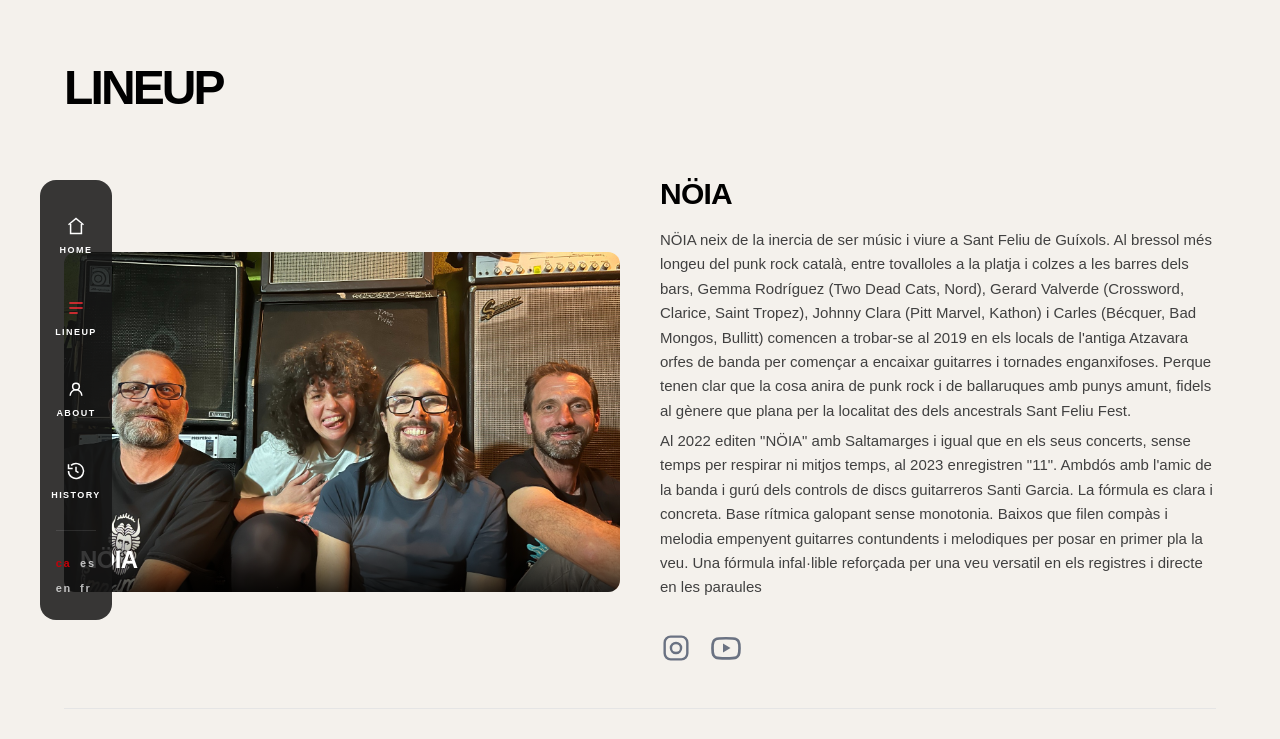
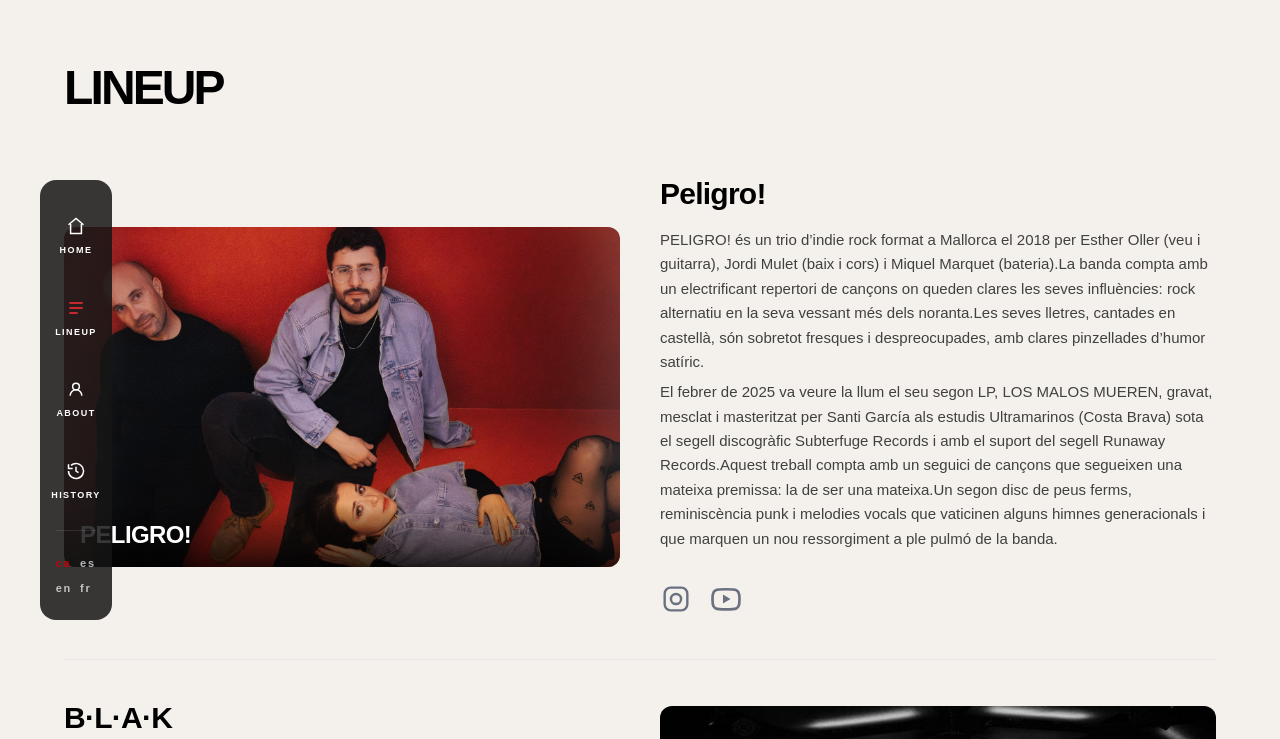
Before and after one commit to akustikoa/actitudfest, a React (Vite) app: page /lineup in a window 1280 px wide. Shown: the top 739 px of the page. Built offline with nearby package versions, Linux system fonts and the light colour scheme.

Commit message:
second day_ peligro, blak pigeon island canceled, deleted lineup order

```diff
--- a/src/data/artists.js
+++ b/src/data/artists.js
@@ -1,23 +1,61 @@
 export const artists = [
   {
-    id: 'atakdeuforia',
+    id: 'peligro',
     isAnnounced: true,
     name: {
-      ca: "Atak d'Eufòria ",
-      es: "Atak d'Eufòria ",
-      en: "Atak d'Eufòria ",
-      fr: "Atak d'Eufòria ",
+      ca: 'Peligro!',
+      es: 'Peligro!',
+      en: 'Peligro!',
+      fr: 'Peligro!',
     },
     tag: 'Just Announced',
     description: {
-      ca: 'Atak d’Eufòria es forma a inicis dels noranta per plegar a finals de la dècada. 30 anys després es treuen la pols per tornar en format trio i amb un grapat de temes carregats d’energia punk rock, sense oblidar les melodies.',
-      es: 'Atak d’Eufòria se forma a principios de los noventa para disolverse a finales de la década. 30 años después se sacuden el polvo para volver en formato trío y con un puñado de temas cargados de energía punk rock, sin olvidar las melodías.',
-      en: 'Atak d’Eufòria was formed in the early nineties and split up at the end of the decade. 30 years later, they return as a trio with a handful of songs full of punk rock energy, without forgetting the melodies.',
-      fr: 'Atak d’Eufòria se forme au début des années quatre-vingt-dix pour se séparer à la fin de la décennie. 30 ans plus tard, ils reprennent du service en format trio avec une poignée de morceaux chargés d’énergie punk rock, sans oublier les mélodies.',
+      ca: `PELIGRO! és un trio d’indie rock format a Mallorca el 2018 per Esther Oller (veu i guitarra), Jordi Mulet (baix i cors) i Miquel Marquet (bateria).La banda compta amb un electrificant repertori de cançons on queden clares les seves influències: rock alternatiu en la seva vessant més dels noranta.Les seves lletres, cantades en castellà, són sobretot fresques i despreocupades, amb clares pinzellades d’humor satíric.
+El febrer de 2025 va veure la llum el seu segon LP, LOS MALOS MUEREN, gravat, mesclat i masteritzat per Santi García als estudis Ultramarinos (Costa Brava) sota el segell discogràfic Subterfuge Records i amb el suport del segell Runaway Records.Aquest treball compta amb un seguici de cançons que segueixen una mateixa premissa: la de ser una mateixa.Un segon disc de peus ferms, reminiscència punk i melodies vocals que vaticinen alguns himnes generacionals i que marquen un nou ressorgiment a ple pulmó de la banda.`,
+      es: `PELIGRO! es un trío de indie rock formado en Mallorca en 2018 por Esther Oller (voz y guitarra), Jordi Mulet (bajo y coros) y Miquel Marquet (batería).
+La banda cuenta con un electrizante repertorio de canciones donde quedan claras sus influencias: rock alternativo en su vertiente más noventera.
+Sus letras, cantadas en castellano, son sobre todo frescas y desenfadadas, con claras pinceladas de humor satírico.
+En febrero de 2025 vio la luz su segundo LP, LOS MALOS MUEREN, grabado, mezclado y masterizado por Santi García en los estudios Ultramarinos (Costa Brava) bajo el sello Subterfuge Records y con el apoyo de Runaway Records.Este trabajo reúne una serie de canciones que siguen una misma premisa: la de ser una misma.Un segundo disco con paso firme, reminiscencias punk y melodías vocales que anticipan algunos himnos generacionales y marcan un nuevo resurgir de la banda.`,
+      en: `PELIGRO! is an indie rock trio formed in Mallorca in 2018 by Esther Oller (vocals and guitar), Jordi Mulet (bass and backing vocals) and Miquel Marquet (drums).The band delivers an electrifying repertoire where their influences are clear: alternative rock in its most nineties-driven form.Their lyrics, sung in Spanish, are fresh and carefree, with touches of satirical humor.
+In February 2025, they released their second LP, LOS MALOS MUEREN, recorded, mixed and mastered by Santi García at Ultramarinos studios (Costa Brava) under Subterfuge Records with support from Runaway Records.This work features a collection of songs built around the same idea: being oneself.
+A second album with firm footing, punk reminiscences and vocal melodies that hint at generational anthems and mark a powerful resurgence for the band.`,
+      fr: `PELIGRO! est un trio d’indie rock formé à Majorque en 2018 par Esther Oller (chant et guitare), Jordi Mulet (basse et chœurs) et Miquel Marquet (batterie).Le groupe propose un répertoire électrisant où leurs influences sont claires : un rock alternatif aux accents très années quatre-vingt-dix.Leurs paroles, chantées en espagnol, sont fraîches et décontractées, avec des touches d’humour satirique.
+En février 2025, ils ont sorti leur deuxième LP, LOS MALOS MUEREN, enregistré, mixé et masterisé par Santi García aux studios Ultramarinos (Costa Brava) sous le label Subterfuge Records avec le soutien de Runaway Records.Cet album suit une même idée : rester fidèle à soi-même.Un second disque solide, aux réminiscences punk et aux mélodies vocales annonçant des hymnes générationnels et marquant un nouveau souffle pour le groupe.`,
     },
-    image: '/bands/atakdeuforia.png',
-    youtube: 'https://youtu.be/g1sAcpv6J1Q?is=DJjsy3gzZjMJGlaz',
-    instagram: '',
+    image: '/bands/peligro.jpeg',
+    youtube: 'https://youtu.be/kz6G3GWnZ-U?si=h1nG5Vhy4Ki4BUgM',
+    instagram: 'https://www.instagram.com/peligroband/',
+  },
+  {
+    id: 'blak',
+    isAnnounced: true,
+    name: {
+      ca: 'B·L·A·K ',
+      es: 'B·L·A·K ',
+      en: 'B·L·A·K ',
+      fr: 'B·L·A·K ',
+    },
+    tag: 'Just Announced',
+    description: {
+      ca: `Blak és com agafar aire i veure quant de temps pots aguantar sense exhalar.
+Des del minimalisme de guitarres i bateria que ressonen amb solitud en habitacions buides fins a la força visceral de murs de so imponents, el post-rock de la banda és un repte constant: el repte de capbussar-se en les emocions més diverses i seguir-les al llarg del viatge que creen els seus àlbums i concerts.
+La música de Blak beu de l’herència del post-rock clàssic —amb referències a bandes com Mogwai, Mono o Explosions in the Sky— però manté una identitat pròpia marcada per la sensibilitat mediterrània i una construcció narrativa molt marcada.`,
+
+      es: `Blak es como coger aire y ver cuánto tiempo puedes aguantar sin exhalar.
+Desde el minimalismo de guitarras y batería que resuenan con soledad en habitaciones vacías hasta la fuerza visceral de muros de sonido imponentes, el post-rock de la banda es un reto constante: el reto de sumergirse en las emociones más diversas y seguirlas a lo largo del viaje que crean sus álbumes y conciertos.
+La música de Blak bebe de la herencia del post-rock clásico —con referencias a bandas como Mogwai, Mono o Explosions in the Sky— pero mantiene una identidad propia marcada por la sensibilidad mediterránea y una construcción narrativa muy definida.`,
+
+      en: `Blak is like taking a breath and seeing how long you can hold it without exhaling.
+From the minimalism of guitars and drums echoing with solitude in empty rooms to the visceral force of towering walls of sound, the band’s post-rock is a constant challenge: the challenge of diving into a wide range of emotions and following them throughout the journey created by their albums and live shows.
+Blak’s music draws from the legacy of classic post-rock —with references to bands like Mogwai, Mono or Explosions in the Sky— while maintaining a distinct identity shaped by Mediterranean sensibility and a strong narrative construction.`,
+
+      fr: `Blak, c’est comme prendre une grande inspiration et voir combien de temps on peut la retenir sans expirer.
+Du minimalisme de guitares et de batterie résonnant avec solitude dans des pièces vides à la puissance viscérale de murs de son imposants, le post-rock du groupe est un défi constant : celui de plonger dans une large palette d’émotions et de les suivre tout au long du voyage que proposent leurs albums et leurs concerts.
+La musique de Blak s’inscrit dans l’héritage du post-rock classique —avec des références à des groupes comme Mogwai, Mono ou Explosions in the Sky— tout en conservant une identité propre marquée par une sensibilité méditerranéenne et une construction narrative très affirmée.`,
+    },
+    image: '/bands/blak.jpeg',
+    youtube: 'https://youtu.be/6FrdzJlO_MU?si=fi4ysRc_ma0cCXj6',
+    instagram: 'https://www.instagram.com/thisisblak/',
   },
   {
     id: 'NÖIA',
@@ -47,93 +85,24 @@ En 2022, ils publient "NÖIA" avec Saltamarges et, comme sur scène, sans temps
     instagram: 'https://www.instagram.com/noia_music/',
   },
   {
-    id: 'peligro',
-    isAnnounced: false,
+    id: 'atakdeuforia',
+    isAnnounced: true,
     name: {
-      ca: 'Peligro!',
-      es: 'Peligro!',
-      en: 'Peligro!',
-      fr: 'Peligro!',
+      ca: "Atak d'Eufòria ",
+      es: "Atak d'Eufòria ",
+      en: "Atak d'Eufòria ",
+      fr: "Atak d'Eufòria ",
     },
     tag: 'Just Announced',
     description: {
-      ca: `PELIGRO! és un trio d’indie rock format a Mallorca el 2018 per Esther Oller (veu i guitarra), Jordi Mulet (baix i cors) i Miquel Marquet (bateria).La banda compta amb un electrificant repertori de cançons on queden clares les seves influències: rock alternatiu en la seva vessant més dels noranta.Les seves lletres, cantades en castellà, són sobretot fresques i despreocupades, amb clares pinzellades d’humor satíric.
-El febrer de 2025 va veure la llum el seu segon LP, LOS MALOS MUEREN, gravat, mesclat i masteritzat per Santi García als estudis Ultramarinos (Costa Brava) sota el segell discogràfic Subterfuge Records i amb el suport del segell Runaway Records.Aquest treball compta amb un seguici de cançons que segueixen una mateixa premissa: la de ser una mateixa.Un segon disc de peus ferms, reminiscència punk i melodies vocals que vaticinen alguns himnes generacionals i que marquen un nou ressorgiment a ple pulmó de la banda.`,
-      es: `PELIGRO! es un trío de indie rock formado en Mallorca en 2018 por Esther Oller (voz y guitarra), Jordi Mulet (bajo y coros) y Miquel Marquet (batería).
-La banda cuenta con un electrizante repertorio de canciones donde quedan claras sus influencias: rock alternativo en su vertiente más noventera.
-Sus letras, cantadas en castellano, son sobre todo frescas y desenfadadas, con claras pinceladas de humor satírico.
-En febrero de 2025 vio la luz su segundo LP, LOS MALOS MUEREN, grabado, mezclado y masterizado por Santi García en los estudios Ultramarinos (Costa Brava) bajo el sello Subterfuge Records y con el apoyo de Runaway Records.Este trabajo reúne una serie de canciones que siguen una misma premisa: la de ser una misma.Un segundo disco con paso firme, reminiscencias punk y melodías vocales que anticipan algunos himnos generacionales y marcan un nuevo resurgir de la banda.`,
-      en: `PELIGRO! is an indie rock trio formed in Mallorca in 2018 by Esther Oller (vocals and guitar), Jordi Mulet (bass and backing vocals) and Miquel Marquet (drums).The band delivers an electrifying repertoire where their influences are clear: alternative rock in its most nineties-driven form.Their lyrics, sung in Spanish, are fresh and carefree, with touches of satirical humor.
-In February 2025, they released their second LP, LOS MALOS MUEREN, recorded, mixed and mastered by Santi García at Ultramarinos studios (Costa Brava) under Subterfuge Records with support from Runaway Records.This work features a collection of songs built around the same idea: being oneself.
-A second album with firm footing, punk reminiscences and vocal melodies that hint at generational anthems and mark a powerful resurgence for the band.`,
-      fr: `PELIGRO! est un trio d’indie rock formé à Majorque en 2018 par Esther Oller (chant et guitare), Jordi Mulet (basse et chœurs) et Miquel Marquet (batterie).Le groupe propose un répertoire électrisant où leurs influences sont claires : un rock alternatif aux accents très années quatre-vingt-dix.Leurs paroles, chantées en espagnol, sont fraîches et décontractées, avec des touches d’humour satirique.
-En février 2025, ils ont sorti leur deuxième LP, LOS MALOS MUEREN, enregistré, mixé et masterisé par Santi García aux studios Ultramarinos (Costa Brava) sous le label Subterfuge Records avec le soutien de Runaway Records.Cet album suit une même idée : rester fidèle à soi-même.Un second disque solide, aux réminiscences punk et aux mélodies vocales annonçant des hymnes générationnels et marquant un nouveau souffle pour le groupe.`,
+      ca: 'Atak d’Eufòria es forma a inicis dels noranta per plegar a finals de la dècada. 30 anys després es treuen la pols per tornar en format trio i amb un grapat de temes carregats d’energia punk rock, sense oblidar les melodies.',
+      es: 'Atak d’Eufòria se forma a principios de los noventa para disolverse a finales de la década. 30 años después se sacuden el polvo para volver en formato trío y con un puñado de temas cargados de energía punk rock, sin olvidar las melodías.',
+      en: 'Atak d’Eufòria was formed in the early nineties and split up at the end of the decade. 30 years later, they return as a trio with a handful of songs full of punk rock energy, without forgetting the melodies.',
+      fr: 'Atak d’Eufòria se forme au début des années quatre-vingt-dix pour se séparer à la fin de la décennie. 30 ans plus tard, ils reprennent du service en format trio avec une poignée de morceaux chargés d’énergie punk rock, sans oublier les mélodies.',
     },
-    image: '/bands/peligro.jpeg',
-    youtube: 'https://youtu.be/kz6G3GWnZ-U?si=h1nG5Vhy4Ki4BUgM',
-    instagram: 'https://www.instagram.com/peligroband/',
-  },
-  {
-    id: 'blak',
-    isAnnounced: false,
-    name: {
-      ca: 'B·L·A·K ',
-      es: 'B·L·A·K ',
-      en: 'B·L·A·K ',
-      fr: 'B·L·A·K ',
-    },
-    tag: 'Just Announced',
-    description: {
-      ca: `Blak és com agafar aire i veure quant de temps pots aguantar sense exhalar.
-Des del minimalisme de guitarres i bateria que ressonen amb solitud en habitacions buides fins a la força visceral de murs de so imponents, el post-rock de la banda és un repte constant: el repte de capbussar-se en les emocions més diverses i seguir-les al llarg del viatge que creen els seus àlbums i concerts.
-La música de Blak beu de l’herència del post-rock clàssic —amb referències a bandes com Mogwai, Mono o Explosions in the Sky— però manté una identitat pròpia marcada per la sensibilitat mediterrània i una construcció narrativa molt marcada.`,
-
-      es: `Blak es como coger aire y ver cuánto tiempo puedes aguantar sin exhalar.
-Desde el minimalismo de guitarras y batería que resuenan con soledad en habitaciones vacías hasta la fuerza visceral de muros de sonido imponentes, el post-rock de la banda es un reto constante: el reto de sumergirse en las emociones más diversas y seguirlas a lo largo del viaje que crean sus álbumes y conciertos.
-La música de Blak bebe de la herencia del post-rock clásico —con referencias a bandas como Mogwai, Mono o Explosions in the Sky— pero mantiene una identidad propia marcada por la sensibilidad mediterránea y una construcción narrativa muy definida.`,
-
-      en: `Blak is like taking a breath and seeing how long you can hold it without exhaling.
-From the minimalism of guitars and drums echoing with solitude in empty rooms to the visceral force of towering walls of sound, the band’s post-rock is a constant challenge: the challenge of diving into a wide range of emotions and following them throughout the journey created by their albums and live shows.
-Blak’s music draws from the legacy of classic post-rock —with references to bands like Mogwai, Mono or Explosions in the Sky— while maintaining a distinct identity shaped by Mediterranean sensibility and a strong narrative construction.`,
-
-      fr: `Blak, c’est comme prendre une grande inspiration et voir combien de temps on peut la retenir sans expirer.
-Du minimalisme de guitares et de batterie résonnant avec solitude dans des pièces vides à la puissance viscérale de murs de son imposants, le post-rock du groupe est un défi constant : celui de plonger dans une large palette d’émotions et de les suivre tout au long du voyage que proposent leurs albums et leurs concerts.
-La musique de Blak s’inscrit dans l’héritage du post-rock classique —avec des références à des groupes comme Mogwai, Mono ou Explosions in the Sky— tout en conservant une identité propre marquée par une sensibilité méditerranéenne et une construction narrative très affirmée.`,
-    },
-    image: '/bands/blak.jpeg',
-    youtube: 'https://youtu.be/6FrdzJlO_MU?si=fi4ysRc_ma0cCXj6',
-    instagram: 'https://www.instagram.com/thisisblak/',
-  },
-  {
-    id: 'pigeon-island',
-    isAnnounced: false,
-    name: {
-      ca: 'Pigeon Island',
-      es: 'Pigeon Island',
-      en: 'Pigeon Island',
-      fr: 'Pigeon Island',
-    },
-    tag: 'Just Announced',
-    description: {
-      ca: `L’any 2008, un grup d’amics d’Oakland, Califòrnia, va formar una banda anomenada Big Kids.Van publicar diversos discos, van fer gires per més de 20 països i van fer amics arreu del món tant durant les gires com organitzant concerts a les cases punk on vivien.Malauradament, res dura per sempre i el 2014 la banda va fer els seus últims concerts.
-Pigeon Island es va formar just després de la desaparició de la banda.Van publicar una demo i van tocar alguns concerts, però mai van prioritzar el temps ni l’energia necessaris per acabar un disc.Avancem fins a la tardor de 2022: després de retrobar-se amb bandes d’amics que havien tornat a sortir de gira, el guitarrista i cantant Jason Romero es va inspirar per tornar a l’estudi i acabar allò que mai hauria d’haver deixat.
-A l’estiu de 2025, Lauren Records (Los Angeles) i Saltamarges Records (Espanya) van publicar el primer àlbum llarg de Pigeon Island, titulat “Bad Kids”.`,
-
-      es: `En 2008, un grupo de amigos de Oakland, California, formó una banda llamada Big Kids.Publicaron varios discos, giraron por más de 20 países e hicieron amigos por todo el mundo tanto durante las giras como organizando conciertos en las casas punk donde vivían.Desafortunadamente, nada dura para siempre y en 2014 la banda dio sus últimos conciertos.
-Pigeon Island se formó justo después de la desaparición de la banda.Publicaron una demo y tocaron algunos conciertos, pero nunca priorizaron el tiempo ni la energía necesarios para terminar un disco.Avanzamos hasta el otoño de 2022: tras reencontrarse con bandas amigas que habían vuelto a salir de gira, el guitarrista y cantante Jason Romero se inspiró para volver al estudio y terminar aquello que nunca debería haber dejado.
-En el verano de 2025, Lauren Records (Los Ángeles) y Saltamarges Records (España) publicaron el primer álbum largo de Pigeon Island, titulado “Bad Kids”.`,
-
-      en: `In 2008, a group of friends from Oakland, California, formed a band called Big Kids.They released several records, toured in more than 20 countries, and made friends all over the world both on tour and by organizing shows in the punk houses where they lived.Unfortunately, nothing lasts forever and in 2014 the band played their final shows.
-Pigeon Island was formed right after the band’s breakup.They released a demo and played a few shows, but never prioritized the time or energy needed to finish a full album.Fast forward to the fall of 2022: after reconnecting with friends’ bands who had gone back on tour, guitarist and singer Jason Romero felt inspired to return to the studio and finish what he should never have left unfinished.
-In the summer of 2025, Lauren Records (Los Angeles) and Saltamarges Records (Spain) released Pigeon Island’s first full-length album, titled “Bad Kids”.`,
-
-      fr: `En 2008, un groupe d’amis d’Oakland, en Californie, a formé un groupe appelé Big Kids.Ils ont sorti plusieurs disques, tourné dans plus de 20 pays et se sont fait des amis partout dans le monde, à la fois en tournée et en organisant des concerts dans les maisons punk où ils vivaient.Malheureusement, rien ne dure éternellement et en 2014 le groupe a donné ses derniers concerts.
-Pigeon Island s’est formé juste après la disparition du groupe.Ils ont sorti une démo et joué quelques concerts, mais n’ont jamais vraiment consacré le temps ni l’énergie nécessaires pour terminer un album.Avançons jusqu’à l’automne 2022 : après avoir retrouvé des groupes d’amis repartis en tournée, le guitariste et chanteur Jason Romero a trouvé l’inspiration pour retourner en studio et achever ce qu’il n’aurait jamais dû abandonner.
-À l’été 2025, Lauren Records (Los Angeles) et Saltamarges Records (Espagne) ont sorti le premier album long de Pigeon Island, intitulé “Bad Kids”.`,
-    },
-    image: '/bands/pigeon-island.jpeg',
-    youtube: 'https://youtu.be/Xf6E0B2S9gM?si=9myb2U2aTfdjBUxO',
-    instagram: 'https://www.instagram.com/pigeon_island_band/',
+    image: '/bands/atakdeuforia.png',
+    youtube: 'https://youtu.be/g1sAcpv6J1Q?is=DJjsy3gzZjMJGlaz',
+    instagram: '',
   },
   {
     id: 'chalk-hands',
--- a/src/pages/Lineup.jsx
+++ b/src/pages/Lineup.jsx
@@ -54,7 +54,7 @@ function Lineup() {
 
         <section className='px-6  sm:px-10 lg:px-16 lg:pb-8'>
           <div className='mx-auto max-w-6xl'>
-            {[...announcedArtists].reverse().map((artist, index) => {
+            {[...announcedArtists].map((artist, index) => {
               const reverse = index % 2 !== 0;
               const artistName = artist.name[language] || artist.name.ca;
               const artistDescription =
```
Also changed, not shown: src/components/LineupPreview.jsx (+7 -3 lines), public/bands/pigeon-island.jpeg (deleted).
